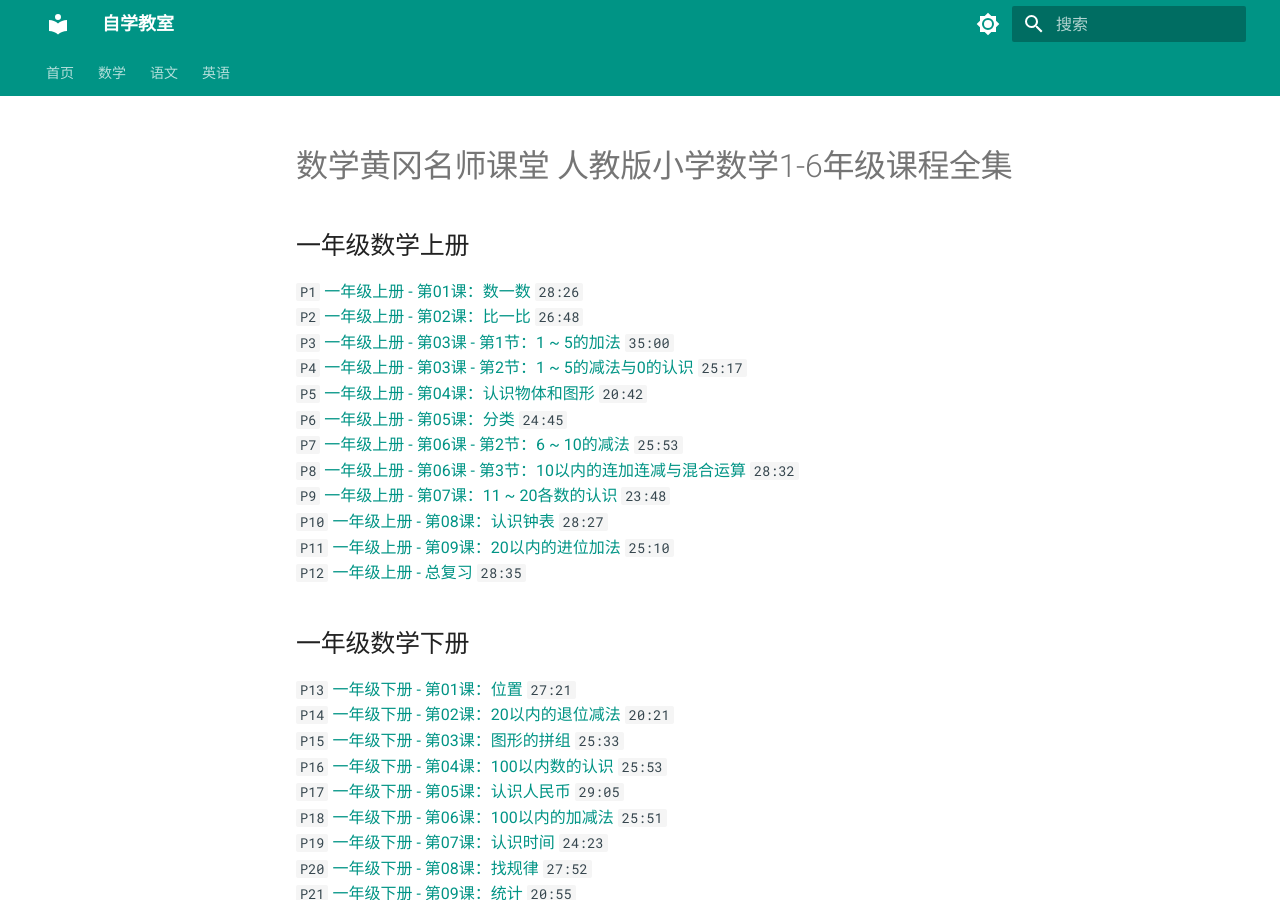
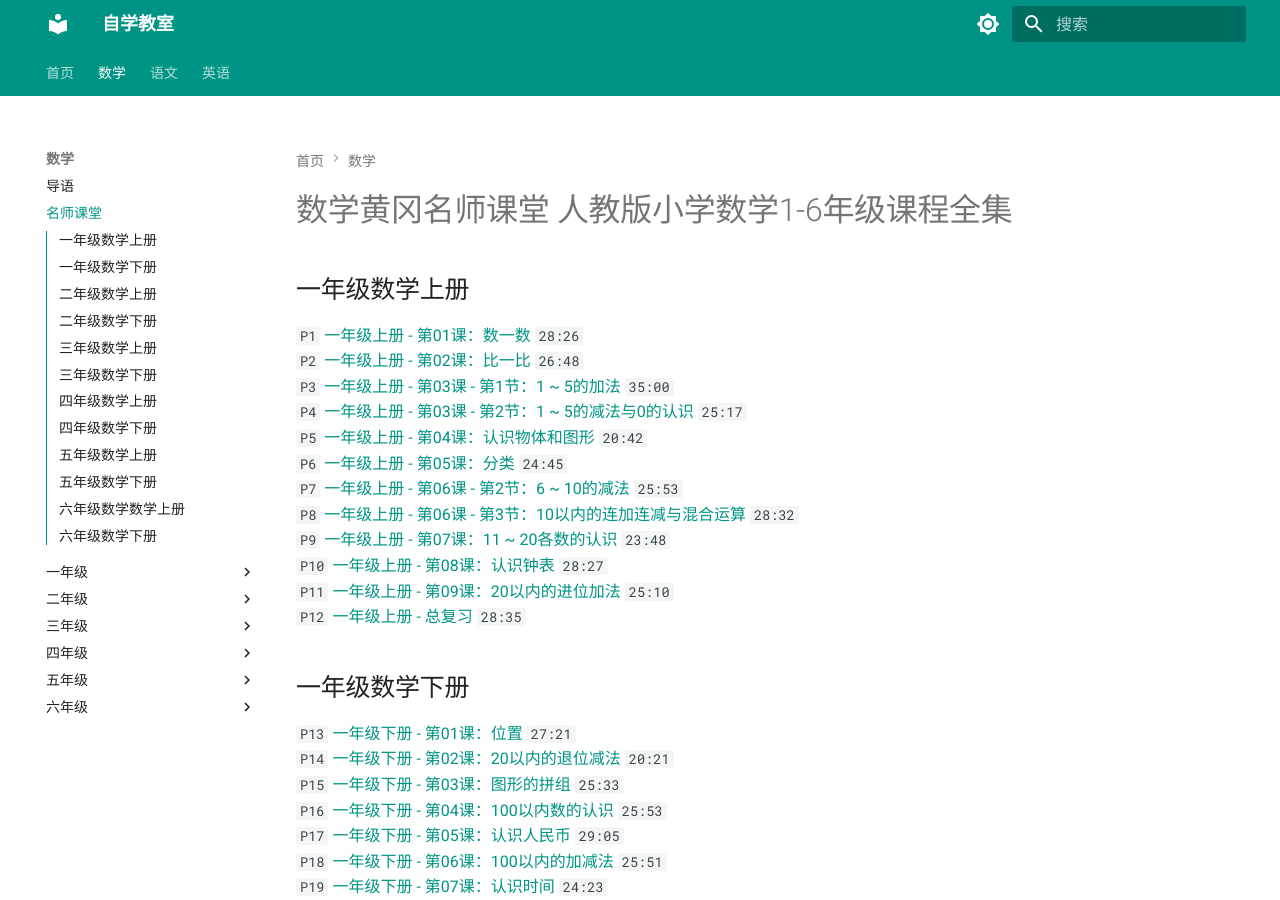
Before and after one commit to sorokin990/sorokin990.github.io, an MkDocs documentation site: the page built from docs/math/renjiaoban_1_to_6.md, in a window 1280 px wide and 900 px high. Built offline with MkDocs 1.6.1 and Material for MkDocs 9.7.7, drawn with Linux system fonts in a browser that asks for light colours; comment, search, counter and statistics services are not loaded; some of the changed lines change nothing that is shown.

Commit message:
Update mkdocs.yml

```diff
--- a/mkdocs.yml
+++ b/mkdocs.yml
@@ -1,5 +1,6 @@
 site_name: 自学教室
 site_description: 中小学自学教室
+site_url: https://zixuejiaoshi.com
 # repo_name: vra/mkdocs-material-example
 # repo_url: https://github.com/vra/mkdocs-material-example
 copyright: Copyright &copy; 2024
@@ -10,6 +11,7 @@ nav:
 
   - 数学:
     - math/index.md
+    - 名师课堂: math/renjiaoban_1_to_6.md
     - 一年级:
       - math/一年级/index.md
       - 加法: math/一年级/add.md
```
